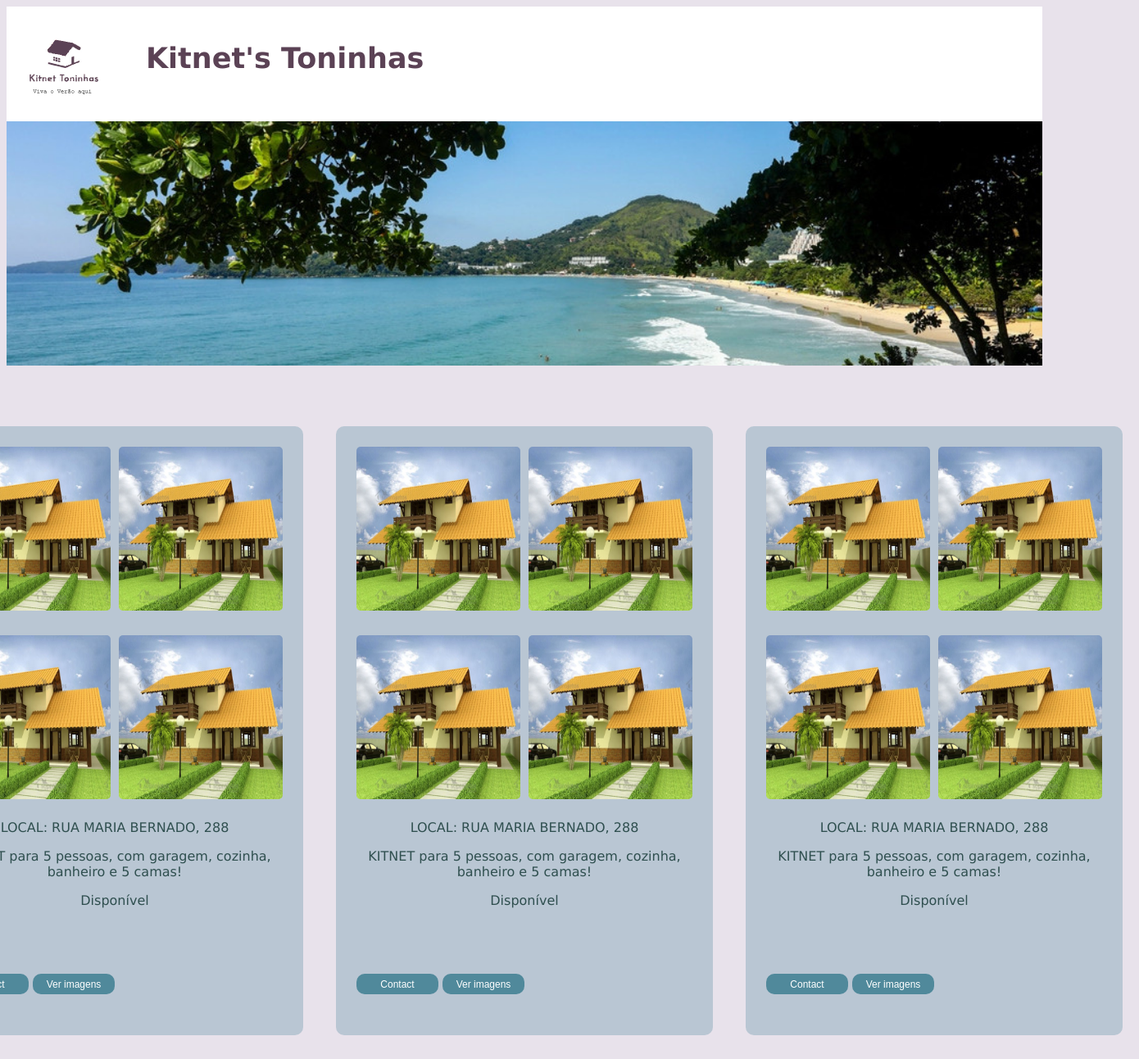
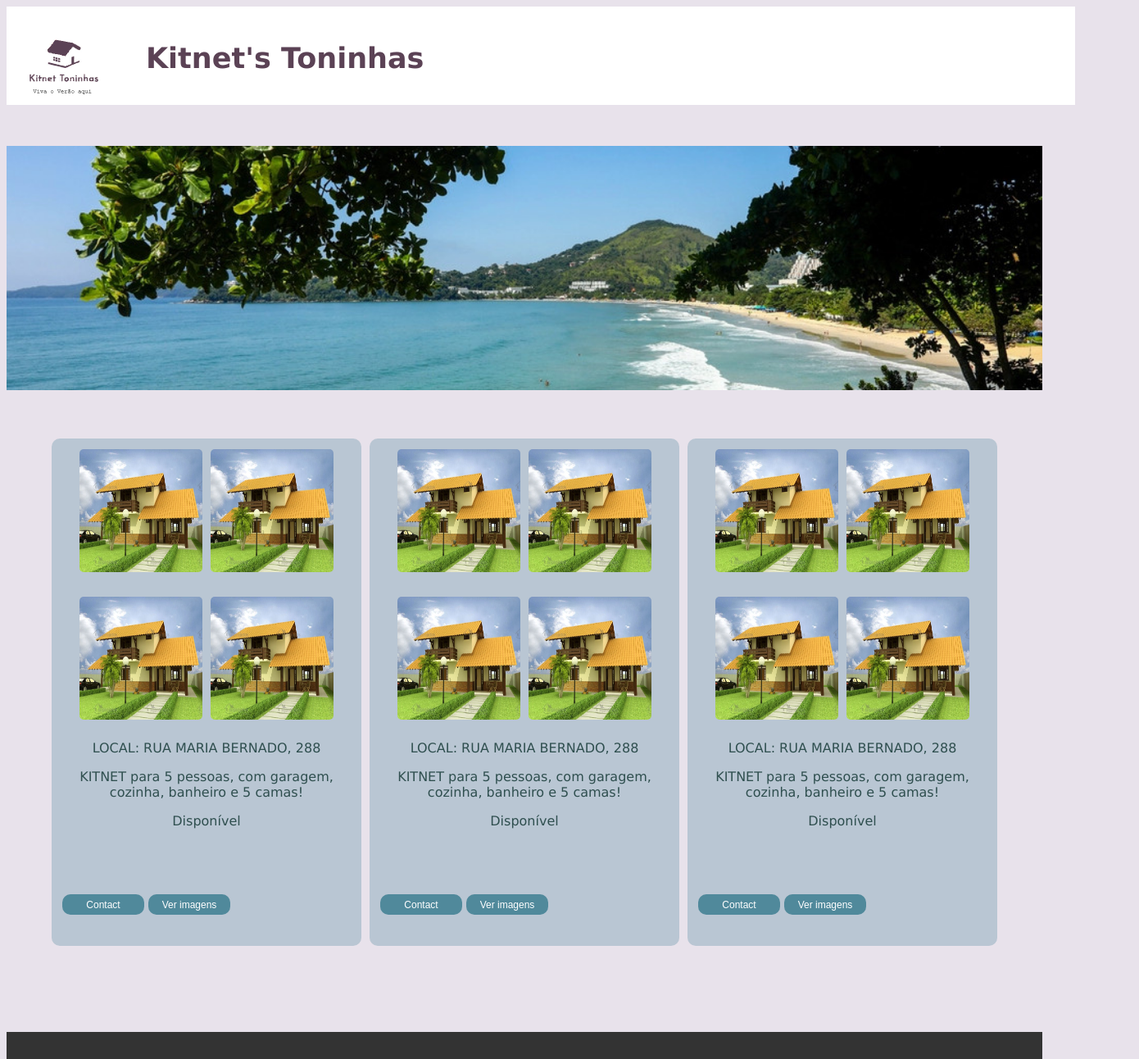
Before and after one commit to s4nts/kitnets-temporada, a plain HTML site: page index.html in a window 1280 px wide. Shown: the top 1292 px of the page at 82% size, 1390 px wide, since content can reach past the window. Drawn offline with Linux system fonts and the light colour scheme.

```diff
--- a/index.html
+++ b/index.html
@@ -5,6 +5,7 @@
     <meta name="viewport" content="width=device-width, initial-scale=1.0">
     <title>kitnet's Toninhas</title>
     <link rel="stylesheet" href="style.css">
+    <link rel="shortcut icon" href="assets/icons/logo-ico.ico" type="logo">
 </head>
 <body>
 
--- a/style.css
+++ b/style.css
@@ -5,23 +5,15 @@ body {
     display: flex;
     flex-direction: column;
 
-
-
-
-
-
-
 header {
     background-color: #fff;
     color: #333;
     padding: 20px;
+    margin-bottom: 50px;
+    height: 80px;
+    width: 100%;
     text-align: center;
 }
-
-
-
-
-
 
 .title-home {
     display: flex;
@@ -44,9 +36,6 @@ header {
     height: 100%;
 }
 
-
-
-
 .content-main {
     display: flex;
     flex-direction: row;
@@ -61,8 +50,8 @@ header {
 
 .group-div {
     background-color: #508a9b50;
-    padding: 20px;
-    margin: 20px;
+    padding: 8px;
+    margin: 5px;
     border-radius: 10px;
 }
 
@@ -79,8 +68,8 @@ header {
 }
 
 .imagens-locations img {
-    width: 200px;
-    height: 200px;
+    width: 150px;
+    height: 150px;
     padding: 5px;
     border-radius: 10px;
     text-align: center;
@@ -104,6 +93,7 @@ header {
     border-radius: 10px;
     justify-content: center;
     border-style: none;
+    transition: background-color 0.5s ease;
 }
 
 .button-content a {
@@ -114,6 +104,7 @@ header {
     color: #fff;
     font-size: 12px;
     padding: 5px 10px 5px 10px ;
+    transition: color 0.5s ease;
 }
 
 .buttons-all {
@@ -130,14 +121,13 @@ header {
     color: #333;
 }
 
-
-
 .footer {
   background-color: #333;
   color: #fff;
   padding: 20px 0 20px 0;
   text-align: center;
   margin-top: 50px;
+  width: 100%;
 }
 
 .footer ul {
@@ -159,3 +149,5 @@ header {
 .footer a:hover {
   color: #ccc;
 }
+
+@
```
Also changed, not shown: assets/icons/logo-ico.ico (added).
